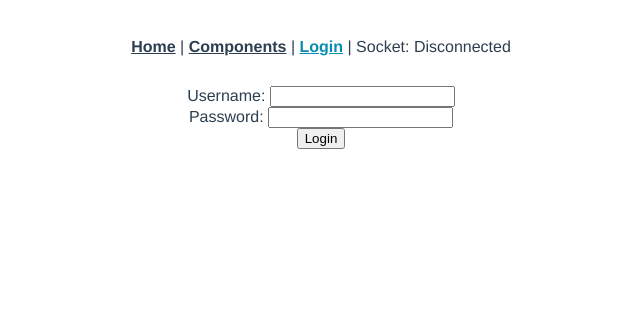
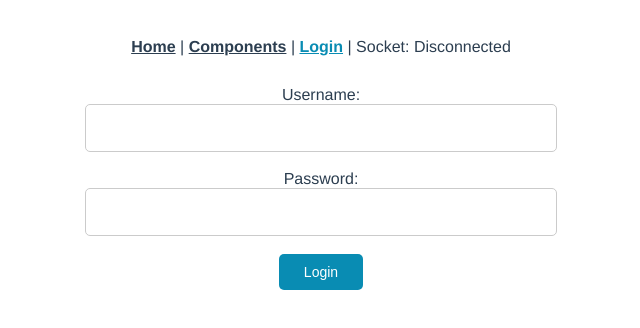
Before and after one commit to TheTimmaeh/EVA-Tischtennis, a Vue app in the folder frontend-private/: page /login in a window 1280 px wide. Shown: the top 328 px of the page, without its empty margins (319-959 px from the left). Built offline with nearby package versions, Linux system fonts and the light colour scheme.

Commit message:
Components in use

```diff
--- a/frontend-private/src/views/Login.vue
+++ b/frontend-private/src/views/Login.vue
@@ -1,9 +1,9 @@
 <template>
   <div class="home">
     <div class="message" v-if="message">{{ message }}</div>
-    <label for="username">Username:</label> <input id="username" name="username" type="text" v-model="username" /><br />
-    <label for="password">Password:</label> <input id="password" name="password" type="password" v-model="password" /><br />
-    <button @click="login()">Login</button>
+    <label for="username">Username:</label> <InputField id="username" type="text" v-model="username" /><br />
+    <label for="password">Password:</label> <InputField type="password" v-model="password" /><br />
+    <VButton @action="login()">Login</VButton>
   </div>
 </template>
 
@@ -12,9 +12,15 @@ import { axios } from '@/helper'
 import { ref } from 'vue'
 import { useStore } from 'vuex'
 import { useRouter } from 'vue-router'
+import InputField from '@/components/InputField'
+import VButton from '@/components/VButton'
 
 export default {
   name: 'Login',
+  components: {
+    InputField,
+    VButton,
+  },
   setup(){
     const store = useStore()
     const router = useRouter()
```
